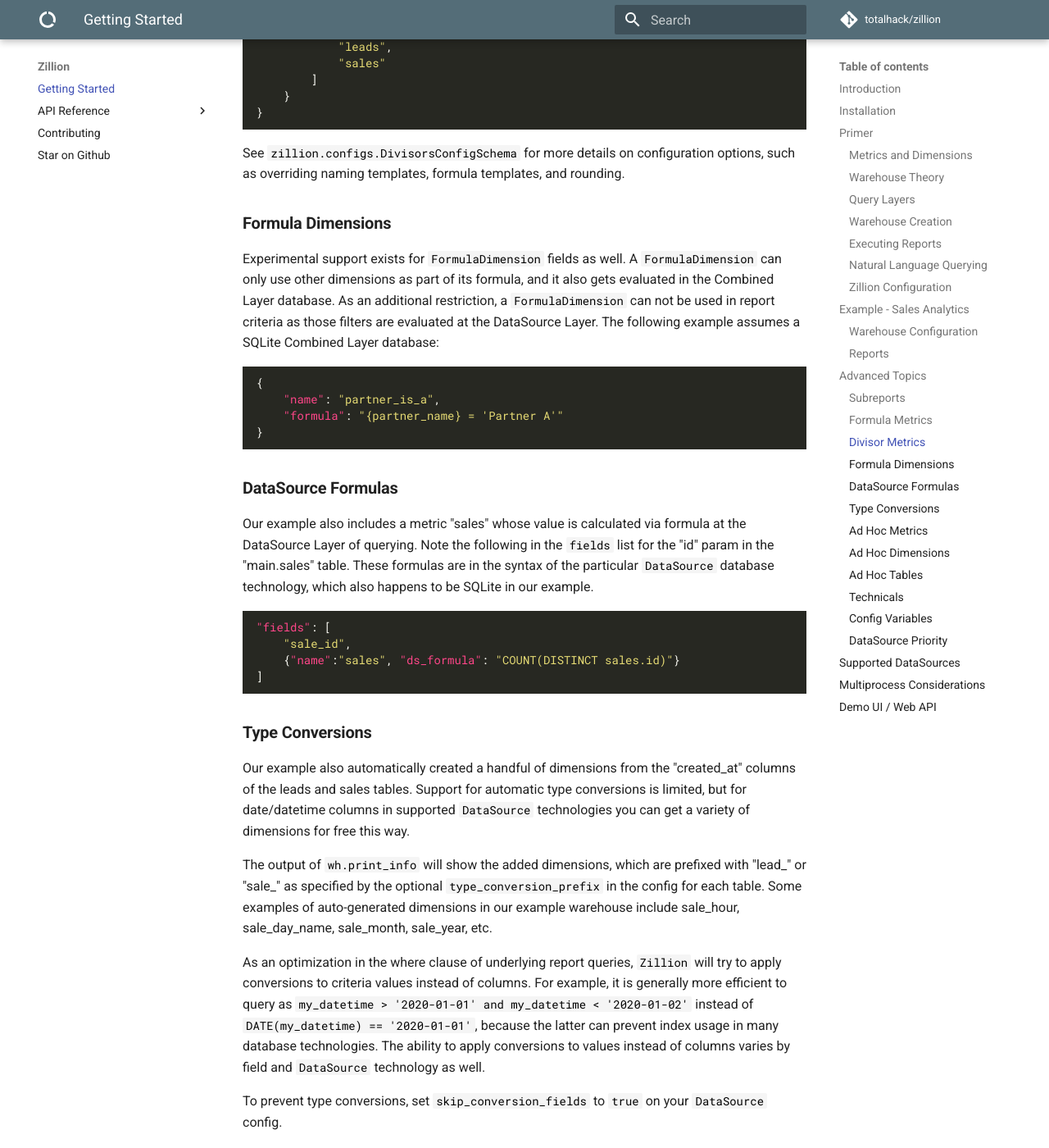
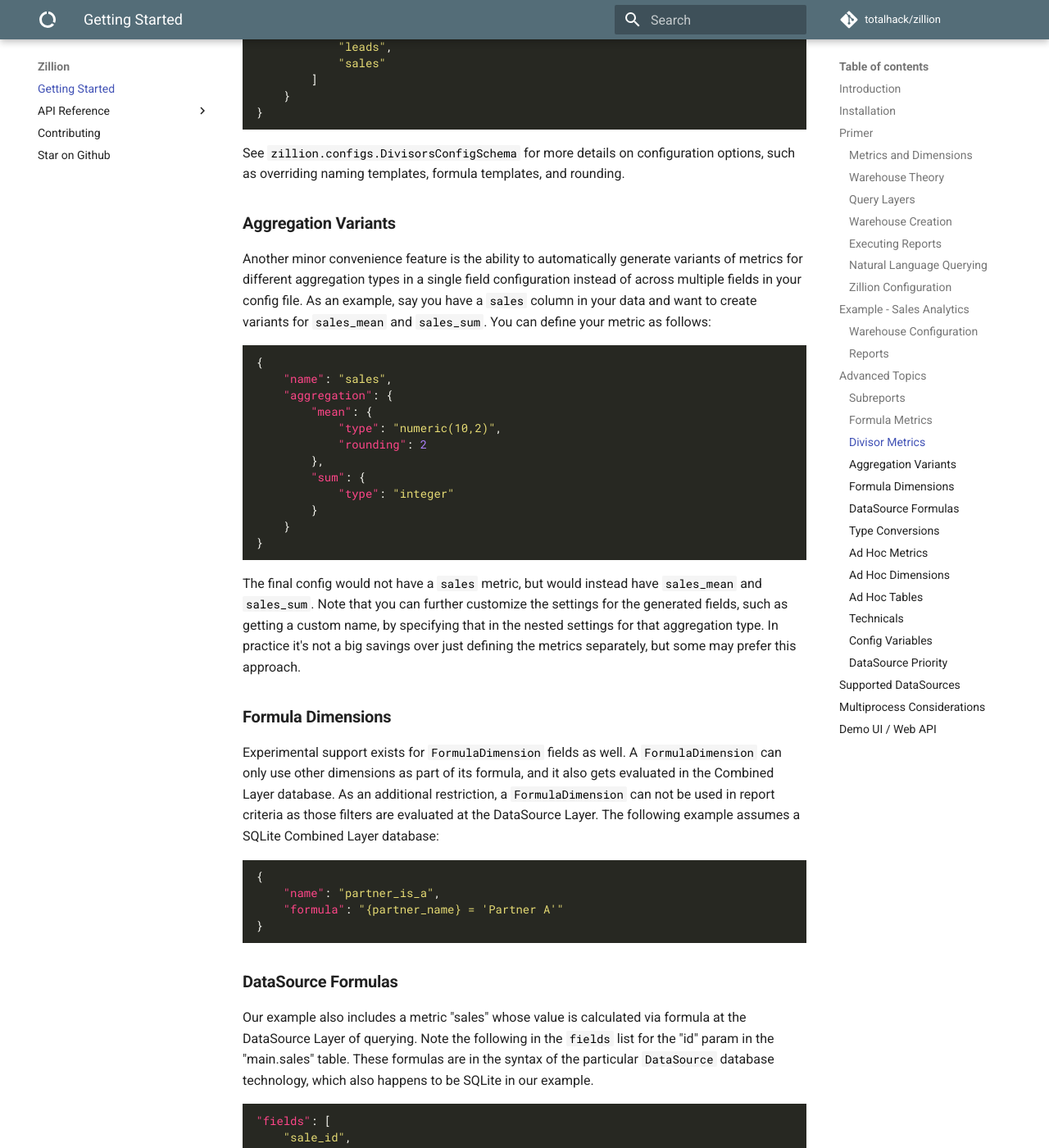
Before and after one commit to totalhack/zillion, an MkDocs documentation site: the page built from docs/mkdocs/index.md, in a window 1280 px wide and 1400 px high, scrolled down 12117 px. Shown: the whole window at 82% size. Built offline with MkDocs 1.6.1 and Material for MkDocs 9.7.7, drawn with Linux system fonts in a browser that asks for light colours; comment, search, counter and statistics services are not loaded.

Commit message:
feat: aggregation variants

````diff
--- a/docs/mkdocs/index.md
+++ b/docs/mkdocs/index.md
@@ -607,6 +607,29 @@ rate variants of a core metric, you can specify a divisor metric configuration o
 
 See `zillion.configs.DivisorsConfigSchema` for more details on configuration options, such as overriding naming templates, formula templates, and rounding.
 
+<a name="aggregation-variants"></a>
+
+### **Aggregation Variants**
+
+Another minor convenience feature is the ability to automatically generate variants of metrics for different aggregation types in a single field configuration instead of across multiple fields in your config file. As an example, say you have a `sales` column in your data and want to create variants for `sales_mean` and `sales_sum`. You can define your metric as follows:
+
+```json
+{
+    "name": "sales",
+    "aggregation": {
+        "mean": {
+            "type": "numeric(10,2)",
+            "rounding": 2
+        },
+        "sum": {
+            "type": "integer"
+        }
+    }
+}
+```
+
+The final config would not have a `sales` metric, but would instead have `sales_mean` and `sales_sum`. Note that you can further customize the settings for the generated fields, such as getting a custom name, by specifying that in the nested settings for that aggregation type. In practice it's not a big savings over just defining the metrics separately, but some may prefer this approach.
+
 <a name="formula-dimensions"></a>
 
 ### **Formula Dimensions**
````
Also changed, not shown: README.md (+24 -0 lines), docs/markdown/readme_contents.md (+23 -0 lines), docs/markdown/readme_toc.md (+1 -0 lines), 3 other files.
